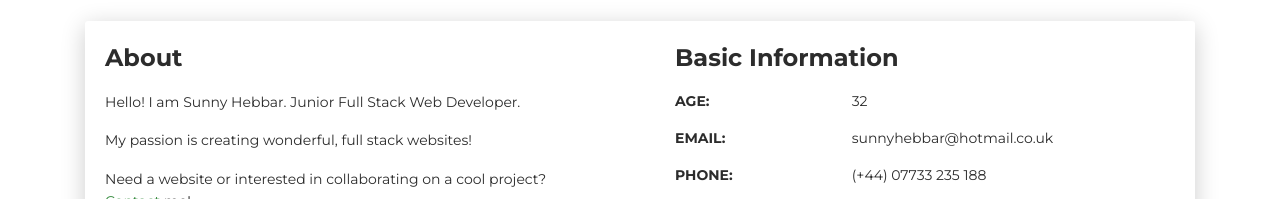
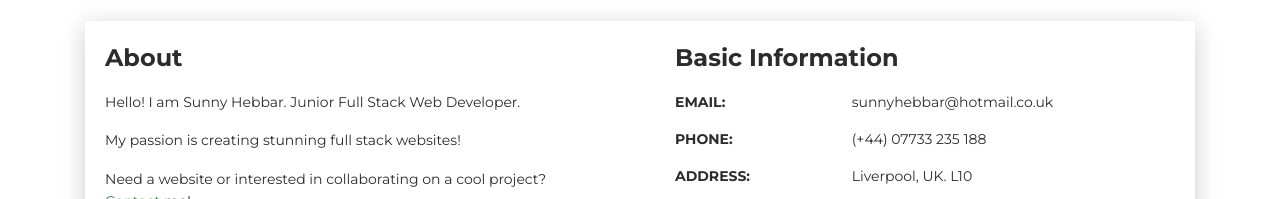
Before and after one commit to hebs87/personal-cv, a plain HTML site: page index.html in a window 1280 px wide. Shown: the part 599-798 px from the top of the page. Drawn offline with Linux system fonts and the light colour scheme.

Commit message:
Removed part of address and age in Basic Information section

```diff
--- a/index.html
+++ b/index.html
@@ -74,17 +74,13 @@
           <div class="card-body">
             <div class="h4 mt-0 title">About</div>
             <p>Hello! I am Sunny Hebbar. Junior Full Stack Web Developer.</p>
-            <p>My passion is creating wonderful, full stack websites!</p>
+            <p>My passion is creating stunning full stack websites!</p>
             <p>Need a website or interested in collaborating on a cool project? <a class="nav-link smooth-scroll about-link" href="#contact">Contact</a> me!</p>
           </div>
         </div>
         <div class="col-lg-6 col-md-12">
           <div class="card-body">
             <div class="h4 mt-0 title">Basic Information</div>
-            <div class="row">
-              <div class="col-sm-4"><strong class="text-uppercase">Age:</strong></div>
-              <div class="col-sm-8">32</div>
-            </div>
             <div class="row mt-3">
               <div class="col-sm-4"><strong class="text-uppercase">Email:</strong></div>
               <div class="col-sm-8">sunnyhebbar@hotmail.co.uk</div>
@@ -95,7 +91,7 @@
             </div>
             <div class="row mt-3">
               <div class="col-sm-4"><strong class="text-uppercase">Address:</strong></div>
-              <div class="col-sm-8">129 Sherwoods Lane, Liverpool. L10 1NB</div>
+              <div class="col-sm-8">Liverpool, UK. L10</div>
             </div>
           </div>
         </div>
```
